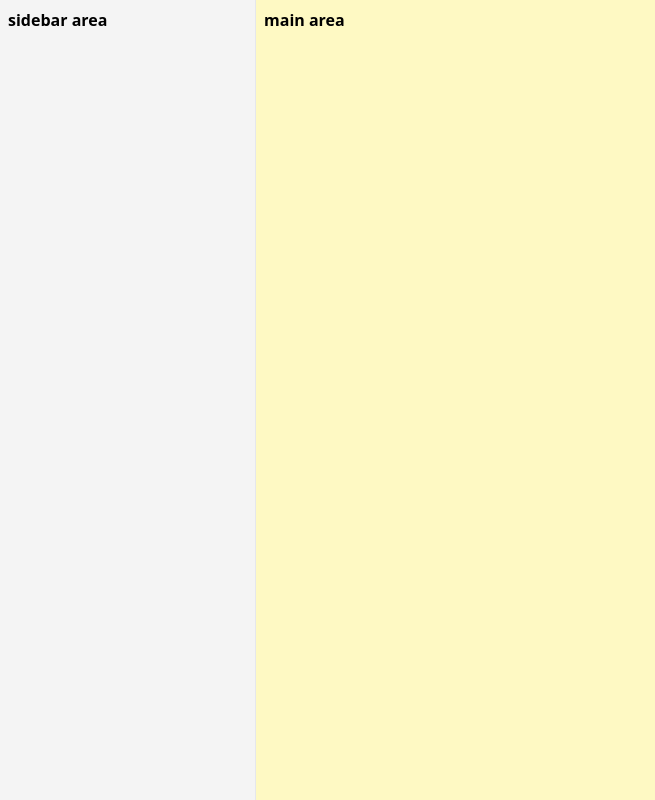
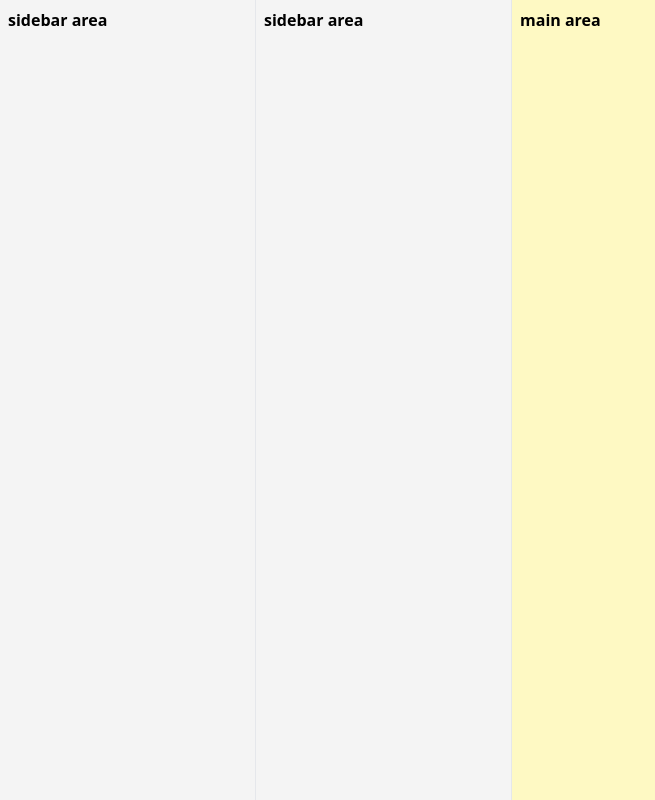
Before and after one commit to mikemklee/river, a SvelteKit app: page / in a window 1280 px wide. Shown: the whole page, without its empty margins (0-655 px from the left). Built offline with nearby package versions, Linux system fonts and the light colour scheme.

Commit message:
Add layout

```diff
--- a/src/routes/+layout.svelte
+++ b/src/routes/+layout.svelte
@@ -2,4 +2,13 @@
 	import '../app.css';
 </script>
 
-<slot />
+<div class="flex">
+	<nav class="w-[16rem] flex flex-col bg-[#f4f4f4] border-r border-gray-200">
+		<div class="p-2">
+			<span class="font-semibold">sidebar area</span>
+		</div>
+	</nav>
+	<div class="flex-1 h-screen relative bg-yellow-100">
+		<slot />
+	</div>
+</div>
```
